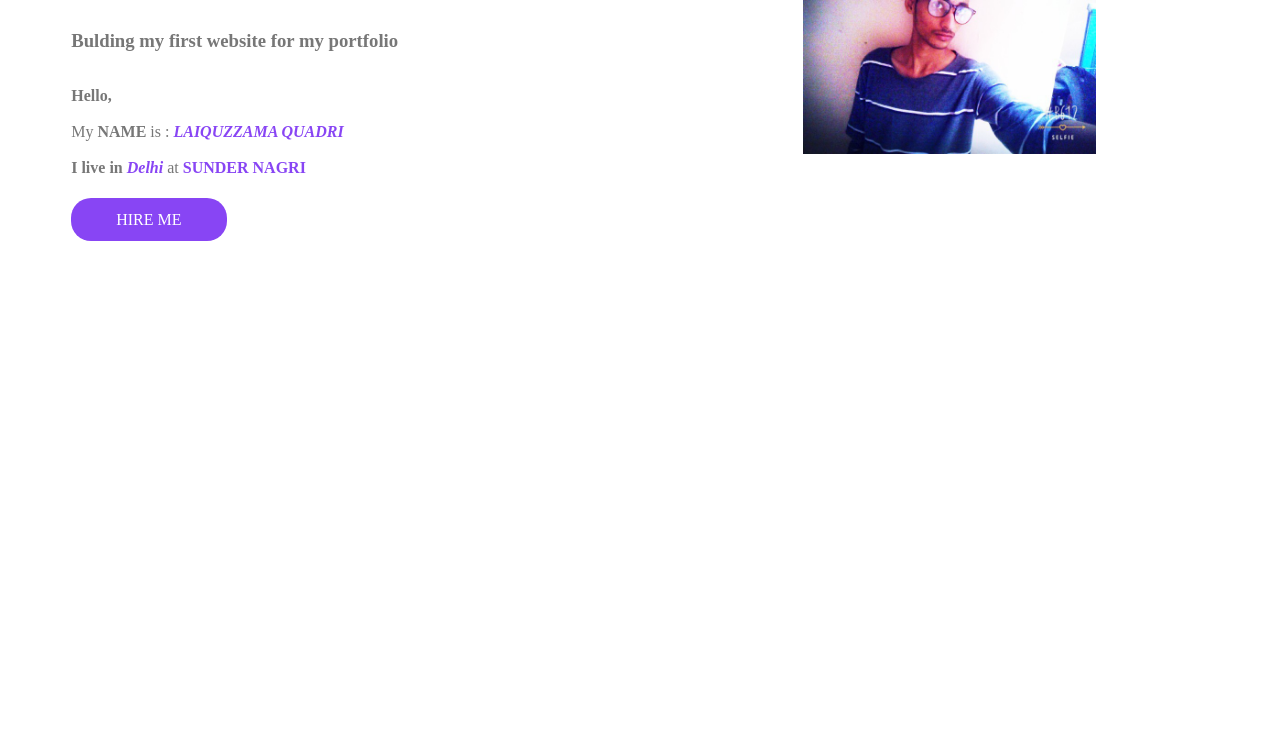
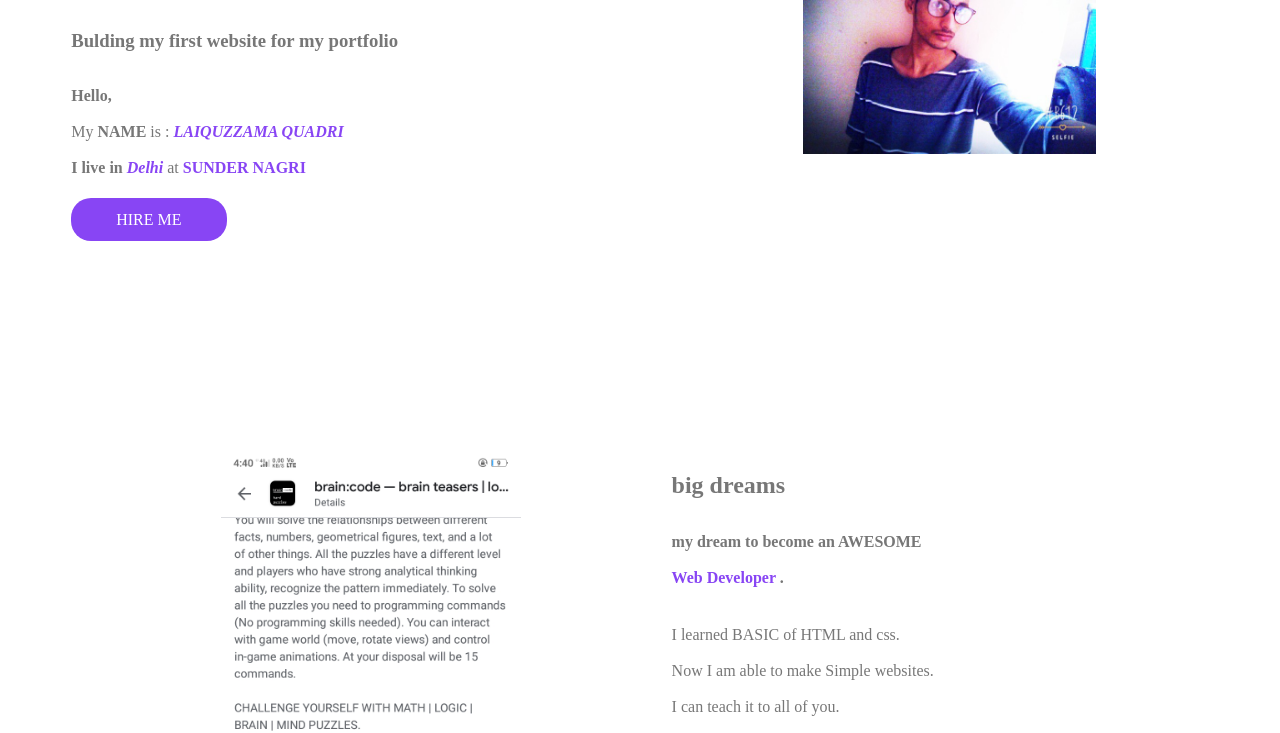
Before and after one commit to laiquzzama/myportfolio, a plain HTML site: page index.html in a window 1280 px wide. Shown: the part 74-807 px from the top of the page. Drawn offline with Linux system fonts and the light colour scheme.

Commit message:
Update index.html
Setting image to 500px

```diff
--- a/index.html
+++ b/index.html
@@ -18,7 +18,7 @@
         <a class="primary-btn" href="https://www.linkedin.com/in/laiquzzama"> HIRE ME </a>
 
       </div>
-      <div class="half_side" style=height:100vh;> <img class="side_img" src="images/B612-2017-09-11-10-07-57.jpg"/></div>
+      <div class="half_side" style=height:500px;> <img class="side_img" src="images/B612-2017-09-11-10-07-57.jpg"/></div>
 
     </section>
     <section class="container">
```
